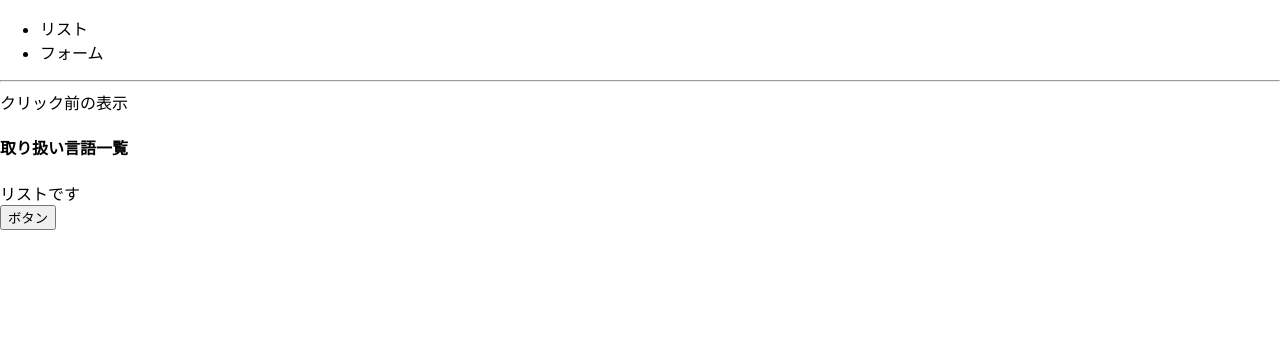
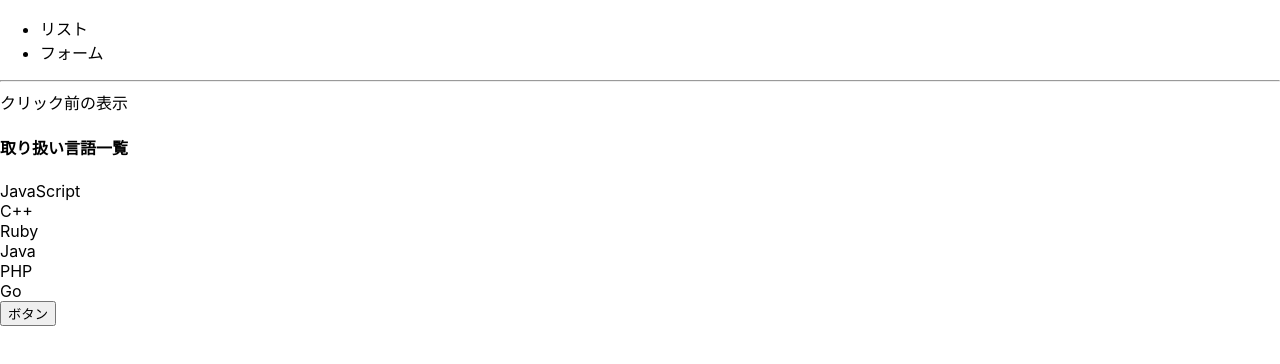
Before and after one commit to tackernao0522/yassun_react_tutorial, a React (Create React App) app: page / in a window 1280 px wide. Shown: the top 364 px of the page. Built offline with nearby package versions, Linux system fonts and the light colour scheme.

Commit message:
繰り返し(loop)について

```diff
--- a/src/List.js
+++ b/src/List.js
@@ -1,8 +1,21 @@
+const LANGUAGES = [
+    'JavaScript',
+    'C++',
+    'Ruby',
+    'Java',
+    'PHP',
+    'Go'
+];
+
 export const List = ({ title }) => {
     return (
         <div>
             <h4>{ title }</h4>
-            <div>リストです</div>
+            {
+                LANGUAGES.map((lang, index) => {
+                    return <div key={index}>{ lang }</div>
+                })
+            }
         </div>
     )
 }
```
